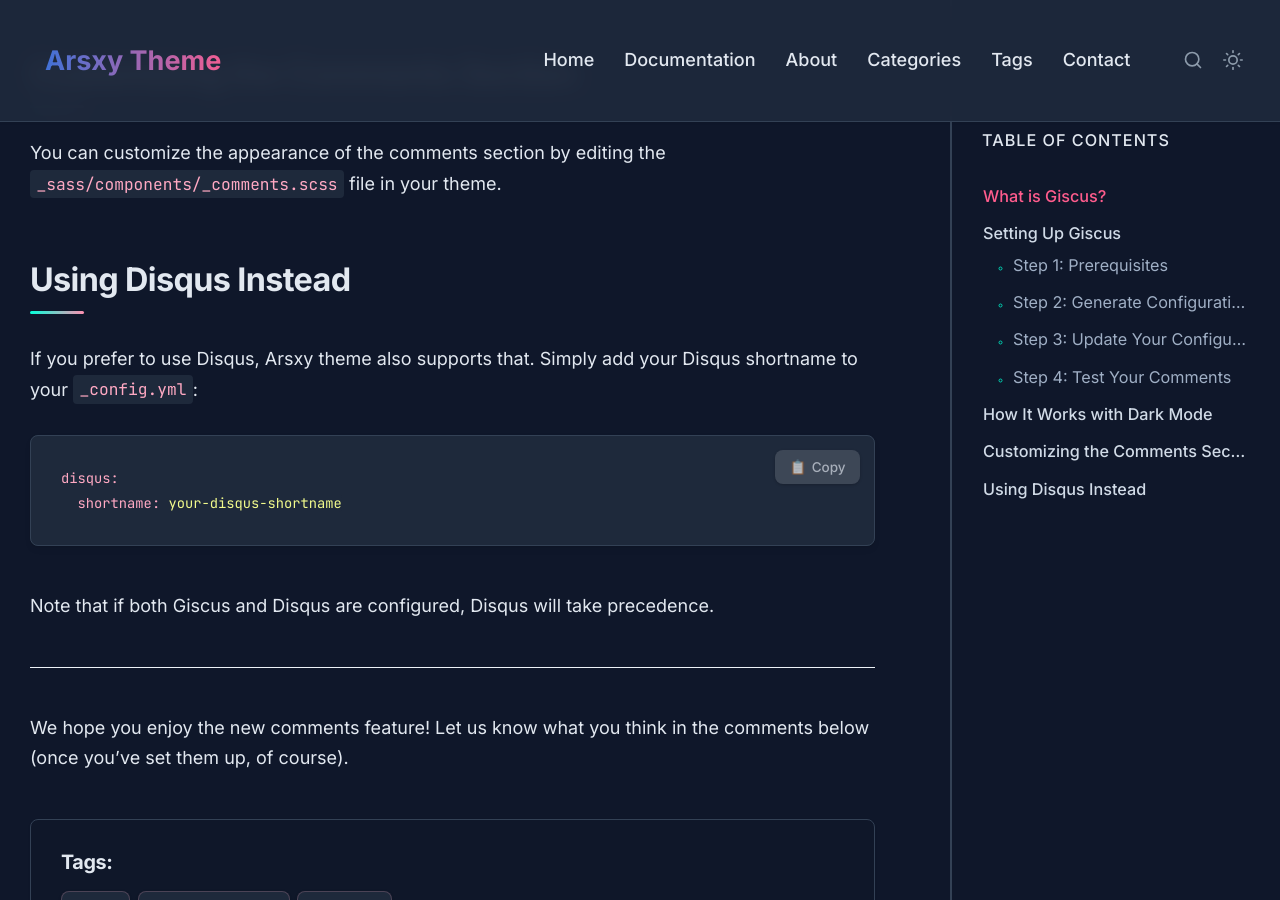
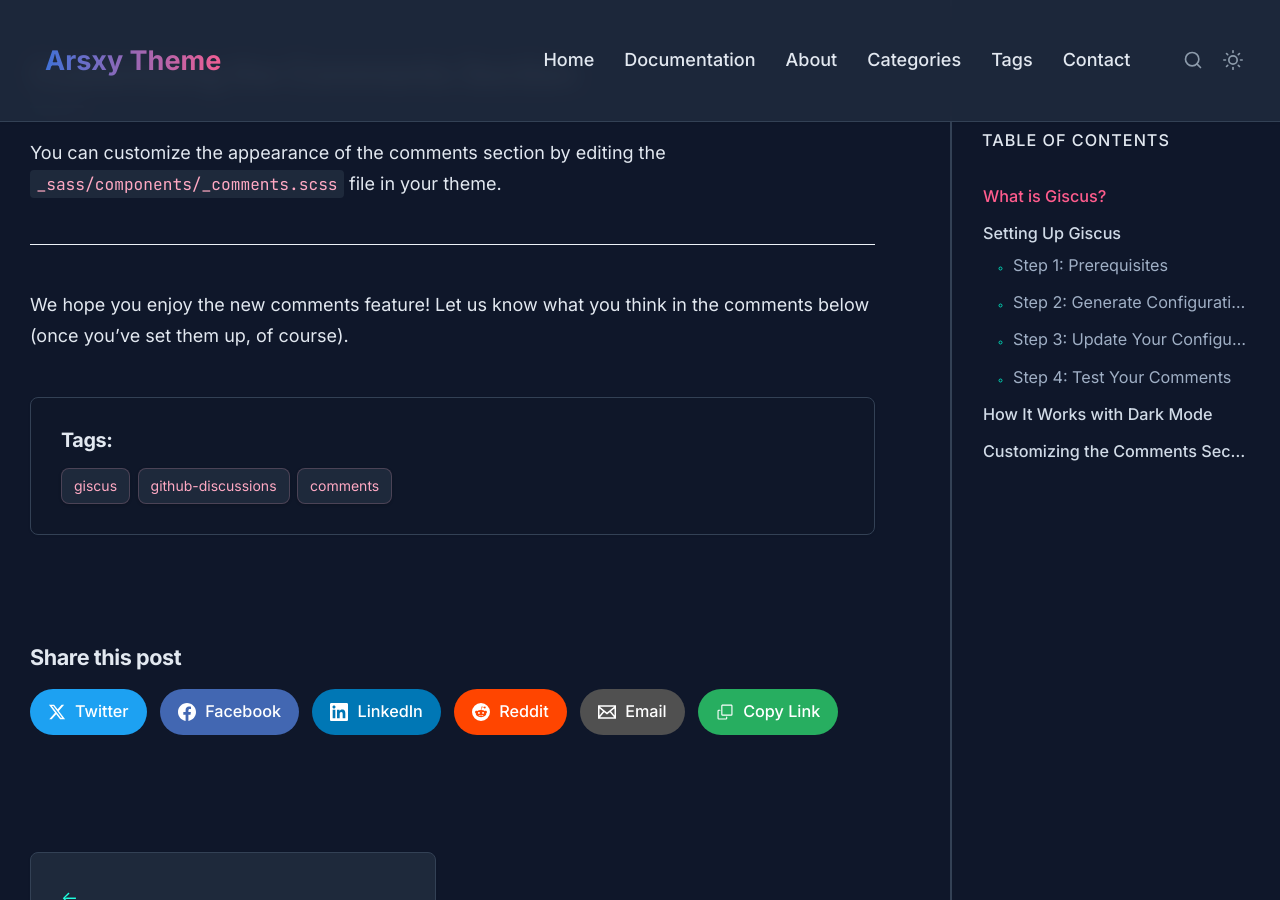
Before and after one commit to awcodify/sysctl-theme, a Jekyll site: the page built from _posts/2025-05-17-adding-comments-with-giscus.md, in a window 1280 px wide and 900 px high, scrolled down 3207 px. Built offline with Jekyll 4.4.1, drawn with Linux system fonts in a browser that asks for light colours; comment, search, counter and statistics services are not loaded.

Commit message:
Remove Disqus support from Giscus tutorial and update customization instructions

````diff
--- a/_posts/2025-05-17-adding-comments-with-giscus.md
+++ b/_posts/2025-05-17-adding-comments-with-giscus.md
@@ -75,17 +75,6 @@ Arsxy theme automatically handles switching the Giscus theme when users toggle d
 
 You can customize the appearance of the comments section by editing the `_sass/components/_comments.scss` file in your theme.
 
-## Using Disqus Instead
-
-If you prefer to use Disqus, Arsxy theme also supports that. Simply add your Disqus shortname to your `_config.yml`:
-
-```yaml
-disqus:
-  shortname: your-disqus-shortname
-```
-
-Note that if both Giscus and Disqus are configured, Disqus will take precedence.
-
 ---
 
 We hope you enjoy the new comments feature! Let us know what you think in the comments below (once you've set them up, of course).
````
